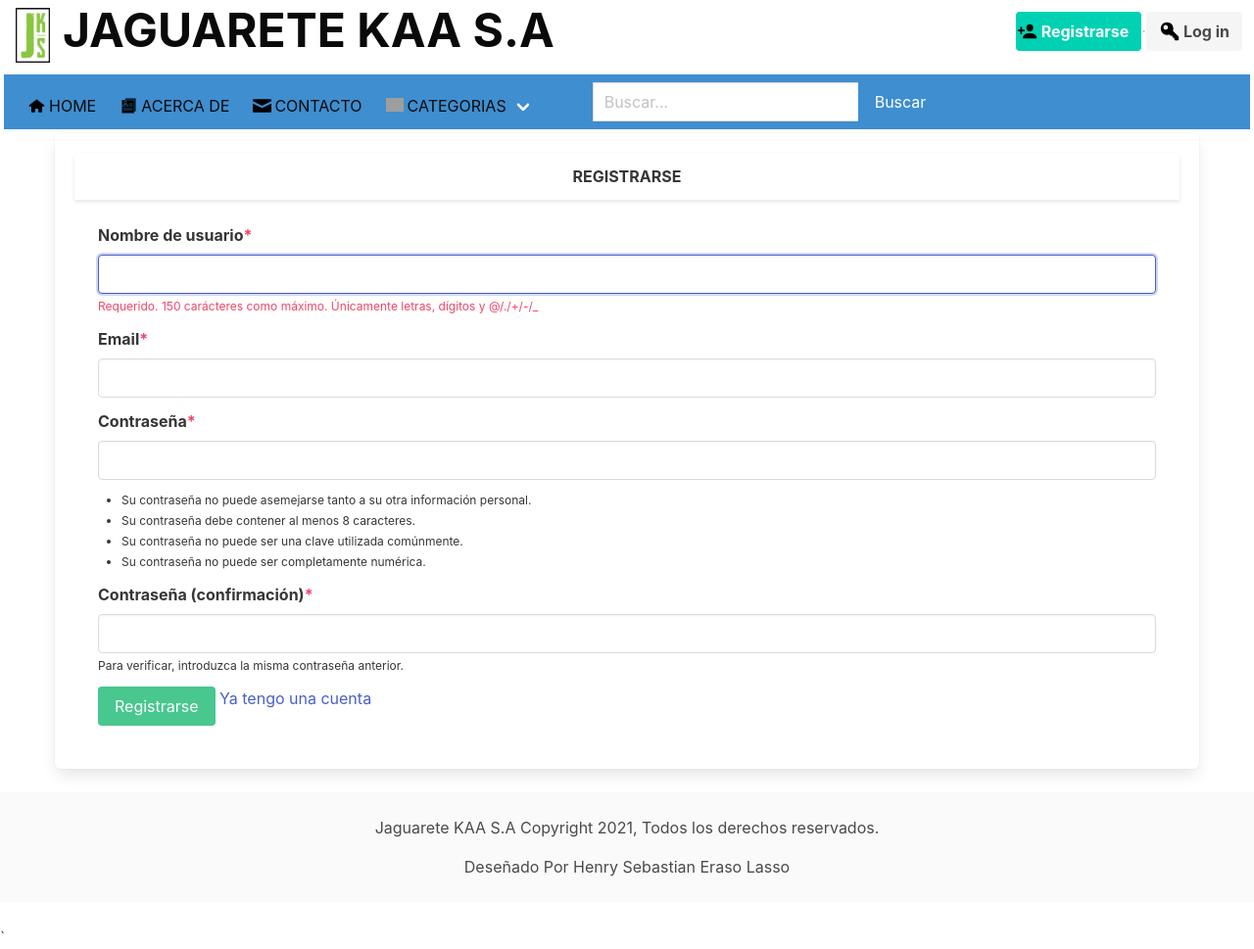
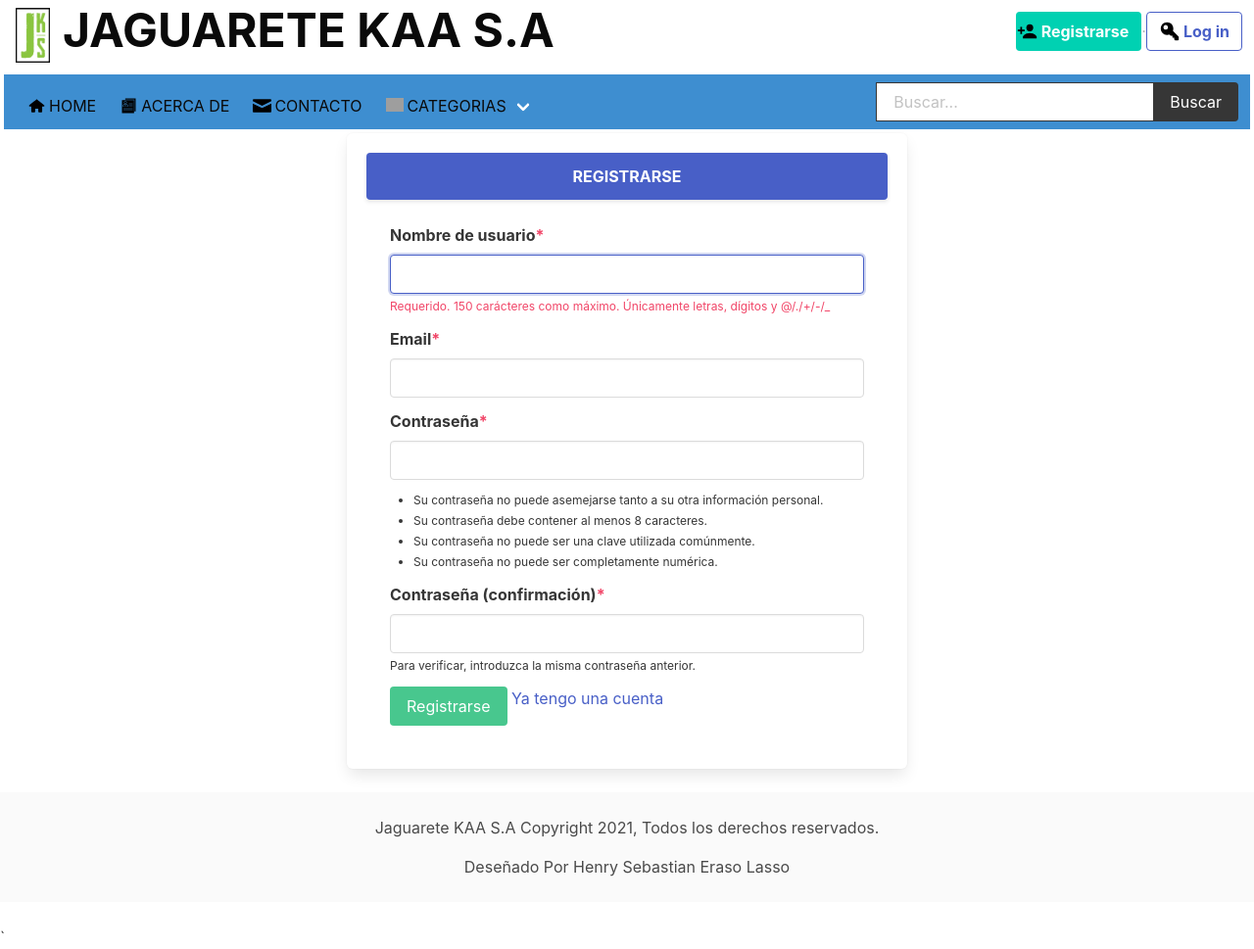
Before and after one commit to henrye07/eCommerce-Django-Bulma, a Django app: page /register/ in a window 1280 px wide. Shown: the whole page at 98% size. Run offline with Django 3.2, Linux system fonts and the light colour scheme; data comes from the database, SQL or seed files in the repository; both versions use the stored data as it was after the commit; grey boxes are pictures that could not be loaded.

Commit message:
Changes in register and login and your buttons

```diff
--- a/SITIO/static/js/index.js
+++ b/SITIO/static/js/index.js
@@ -27,34 +27,6 @@ const d = document,
 
       });
 
-const $DrowDownBtn = d.getElementById("dropdownbtn"),
-    $DrowDownCtn = d.getElementsByClassName("dropdown");
-
-    $DrowDownBtn.addEventListener("click", (e) => {
-        e.preventDefault();
-        $DrowDownCtn.classList.add("is-active")
-})
-
-
-const $Tabs = d.querySelectorAll(".tabs li");
-const $TabsContent = d.querySelectorAll("#tab-content > div")
-
-$Tabs.forEach(tab => {
-    tab.addEventListener('click', () => {
-        $Tabs.forEach(item => item.classList.remove("is-active"))
-        tab.classList.toggle("is-active")
-        const target = tab.dataset.target;
-        $TabsContent.forEach(box => {
-            if (box.getAttribute('id') === target) {
-                box.classList.remove("is-hidden")
-            } else {
-                box.classList.add("is-hidden")
-            }
-
-        })
-    })
-})
-
 d.addEventListener('DOMContentLoaded', () => {
     (d.querySelectorAll('.notification .delete') || []).forEach(($delete) => {
       const $notification = $delete.parentNode;
--- a/SITIO/templates/layout.html
+++ b/SITIO/templates/layout.html
@@ -34,7 +34,7 @@
                             </a>
                         </li>
                         <li>
-                            <a id="logout" href="{% url 'logout' %}" class="button is-light">
+                            <a id="logout" href="{% url 'logout' %}" class="button is-danger is-outlined">
                                 <strong>Log out</strong><img src="{% static 'icons/logout.svg' %}" alt="log out img"
                                     width="25px" height="25px" style="padding-left: 0.2rem;" />
                             </a>
@@ -47,7 +47,7 @@
                         </a>
                     </li>
                     <li>
-                        <a id="login" href="{% url 'login' %}" class="button is-light">
+                        <a id="login" href="{% url 'login' %}" class="button is-link is-outlined">
                             <img src="{% static 'icons/login.svg' %}" alt="log in img" width="25px" height="25px"
                                 style="padding-right: 0.2rem;" /><strong>Log in</strong>
                         </a>
@@ -101,14 +101,16 @@
                             </div>
                         </div>
                     </div>
-                    <div class="navbar-item">
-                        <form action="{% url 'sitio:buscar' %}" method="POST" class="field has-addons ">
+                </div>
+                <div class="navbar-end">
+                    <div class=" navbar-item">
+                        <form action="{% url 'sitio:buscar' %}" method="POST" class="field has-addons">
                             {% csrf_token %}
-                            <div class="control ml-5">
-                                <input class="input" type="text" placeholder="Buscar..." name="buscar">
+                            <div class="control ">
+                                <input class="input is-dark is-rounded" type="text" placeholder="Buscar..." name="buscar">
                             </div>
                             <div class="control">
-                                <button type="submit" class="button is-info">
+                                <button type="submit" class="button is-dark">
                                     Buscar
                                 </button>
                             </div>
--- a/SITIO/templates/register.html
+++ b/SITIO/templates/register.html
@@ -14,11 +14,11 @@ Register
 {% block content %}
 <div id="register" class=" mx-6">
     <div class="block">
-        <div class="tile is-ancestor ">
-            <div class="tile is-parent ">
+        <div class="tile is-ancestor is-justify-content-center is-align-items-center">
+            <div class="tile is-parent is-6 is-vertical">
                 <article class="tile is-child box">
                     <header class="card-header">
-                        <p class="card-header-title is-uppercase is-justify-content-center">
+                        <p class="card-header-title is-uppercase is-justify-content-center notification is-link">
                             Registrarse
                         </p>
                     </header>
@@ -60,9 +60,9 @@ Register
                                         <small id="hint_id_password2" class="help is-dark">Para verificar, introduzca la misma contraseña anterior.</small>
                                     </div>
                                 </div>
-                                <div class="field">
+                                <div class="field ">
                                     <button type="submit" class="button is-success">Registrarse</button>
-                                    <a href="{% url 'login' %}">Ya tengo una cuenta</a>
+                                    <a href="{% url 'login' %}" class="pt-3">Ya tengo una cuenta</a>
                                 </div>
                             </form>
                         </div>
```
Also changed, not shown: SITIO/templates/registration/login.html (+4 -4 lines), db.sqlite3.
